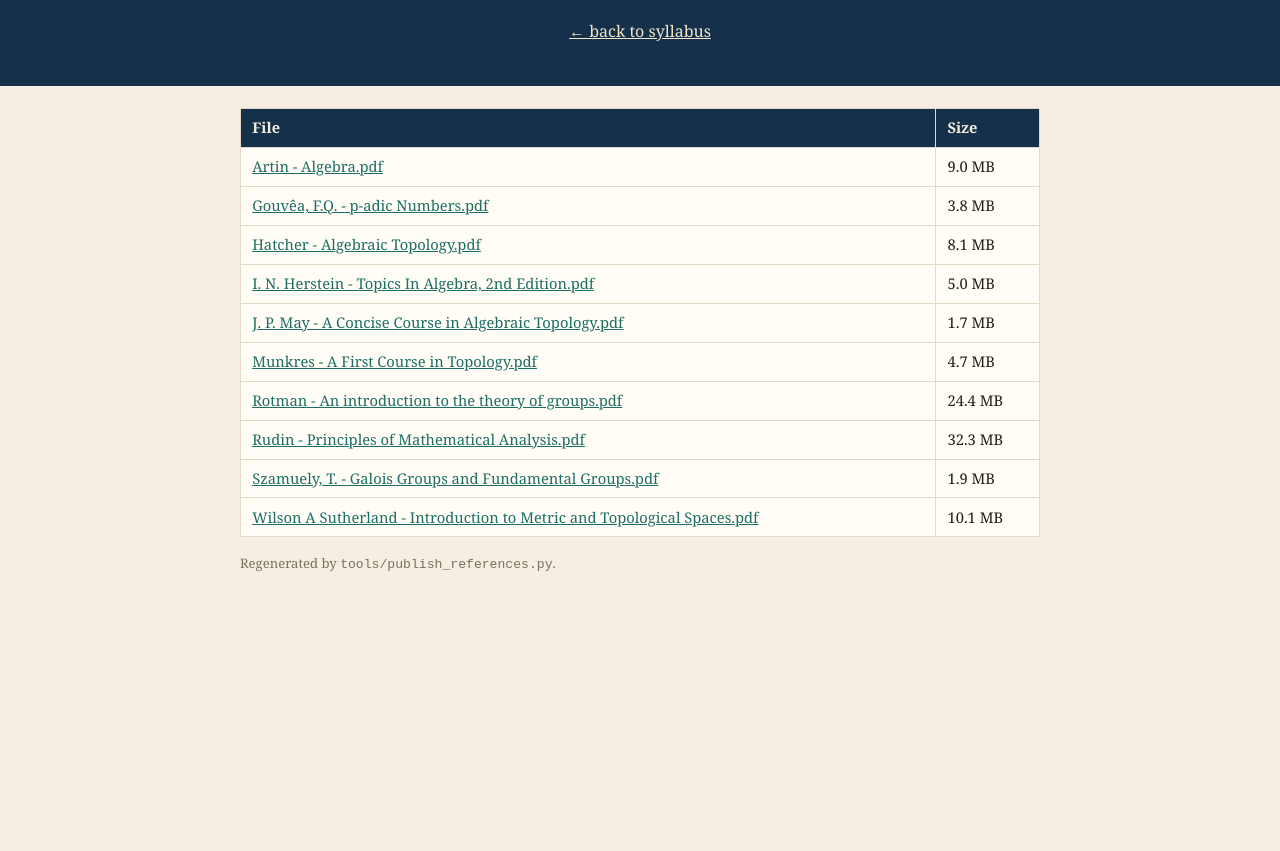
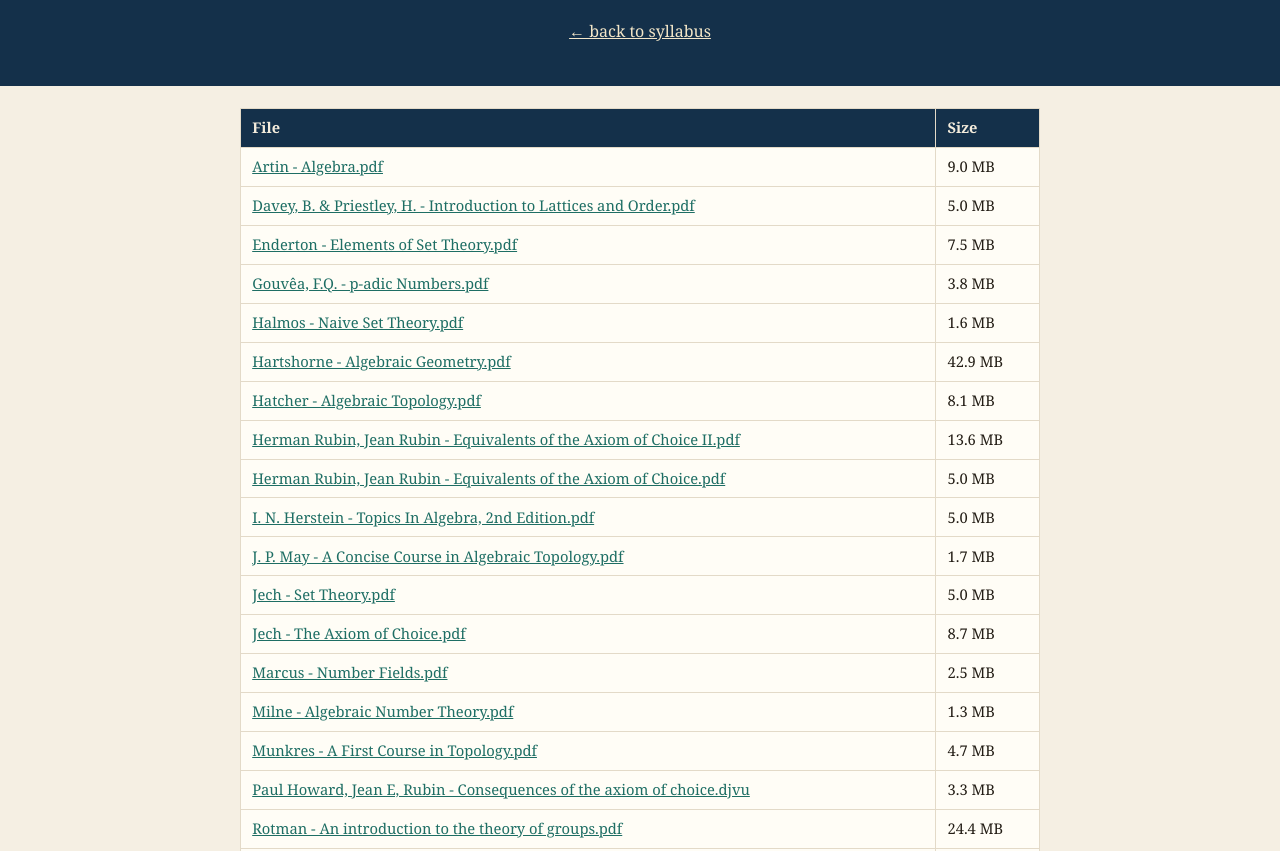
Before and after one commit to masoudmz/point-course, a plain HTML site: page refrences/index.html in a window 1280 px wide. Shown: the part 101-952 px from the top of the page. Before the commit the page ends 800 px from the top, so only its background shows below. Drawn offline with Linux system fonts and the light colour scheme.

Commit message:
references: repair+linkify (21 file(s) listed)

```diff
--- a/refrences/index.html
+++ b/refrences/index.html
@@ -17,11 +17,22 @@ a{color:#1e6e64;}
 <div class="wrap">
 <table><tr><th>File</th><th>Size</th></tr>
 <tr><td><a href="Artin - Algebra.pdf">Artin - Algebra.pdf</a></td><td>9.0 MB</td></tr>
+<tr><td><a href="Davey, B. & Priestley, H. - Introduction to Lattices and Order.pdf">Davey, B. & Priestley, H. - Introduction to Lattices and Order.pdf</a></td><td>5.0 MB</td></tr>
+<tr><td><a href="Enderton - Elements of Set Theory.pdf">Enderton - Elements of Set Theory.pdf</a></td><td>7.5 MB</td></tr>
 <tr><td><a href="Gouvêa, F.Q. - p-adic Numbers.pdf">Gouvêa, F.Q. - p-adic Numbers.pdf</a></td><td>3.8 MB</td></tr>
+<tr><td><a href="Halmos - Naive Set Theory.pdf">Halmos - Naive Set Theory.pdf</a></td><td>1.6 MB</td></tr>
+<tr><td><a href="Hartshorne - Algebraic Geometry.pdf">Hartshorne - Algebraic Geometry.pdf</a></td><td>42.9 MB</td></tr>
 <tr><td><a href="Hatcher - Algebraic Topology.pdf">Hatcher - Algebraic Topology.pdf</a></td><td>8.1 MB</td></tr>
+<tr><td><a href="Herman Rubin, Jean Rubin - Equivalents of the Axiom of Choice II.pdf">Herman Rubin, Jean Rubin - Equivalents of the Axiom of Choice II.pdf</a></td><td>13.6 MB</td></tr>
+<tr><td><a href="Herman Rubin, Jean Rubin - Equivalents of the Axiom of Choice.pdf">Herman Rubin, Jean Rubin - Equivalents of the Axiom of Choice.pdf</a></td><td>5.0 MB</td></tr>
 <tr><td><a href="I. N. Herstein - Topics In Algebra, 2nd Edition.pdf">I. N. Herstein - Topics In Algebra, 2nd Edition.pdf</a></td><td>5.0 MB</td></tr>
 <tr><td><a href="J. P. May - A Concise Course in Algebraic Topology.pdf">J. P. May - A Concise Course in Algebraic Topology.pdf</a></td><td>1.7 MB</td></tr>
+<tr><td><a href="Jech - Set Theory.pdf">Jech - Set Theory.pdf</a></td><td>5.0 MB</td></tr>
+<tr><td><a href="Jech - The Axiom of Choice.pdf">Jech - The Axiom of Choice.pdf</a></td><td>8.7 MB</td></tr>
+<tr><td><a href="Marcus - Number Fields.pdf">Marcus - Number Fields.pdf</a></td><td>2.5 MB</td></tr>
+<tr><td><a href="Milne - Algebraic Number Theory.pdf">Milne - Algebraic Number Theory.pdf</a></td><td>1.3 MB</td></tr>
 <tr><td><a href="Munkres - A First Course in Topology.pdf">Munkres - A First Course in Topology.pdf</a></td><td>4.7 MB</td></tr>
+<tr><td><a href="Paul Howard, Jean E, Rubin - Consequences of the axiom of choice.djvu">Paul Howard, Jean E, Rubin - Consequences of the axiom of choice.djvu</a></td><td>3.3 MB</td></tr>
 <tr><td><a href="Rotman - An introduction to the theory of groups.pdf">Rotman - An introduction to the theory of groups.pdf</a></td><td>24.4 MB</td></tr>
 <tr><td><a href="Rudin - Principles of Mathematical Analysis.pdf">Rudin - Principles of Mathematical Analysis.pdf</a></td><td>32.3 MB</td></tr>
 <tr><td><a href="Szamuely, T. - Galois Groups and Fundamental Groups.pdf">Szamuely, T. - Galois Groups and Fundamental Groups.pdf</a></td><td>1.9 MB</td></tr>
```
Also changed, not shown: 11 other files.
